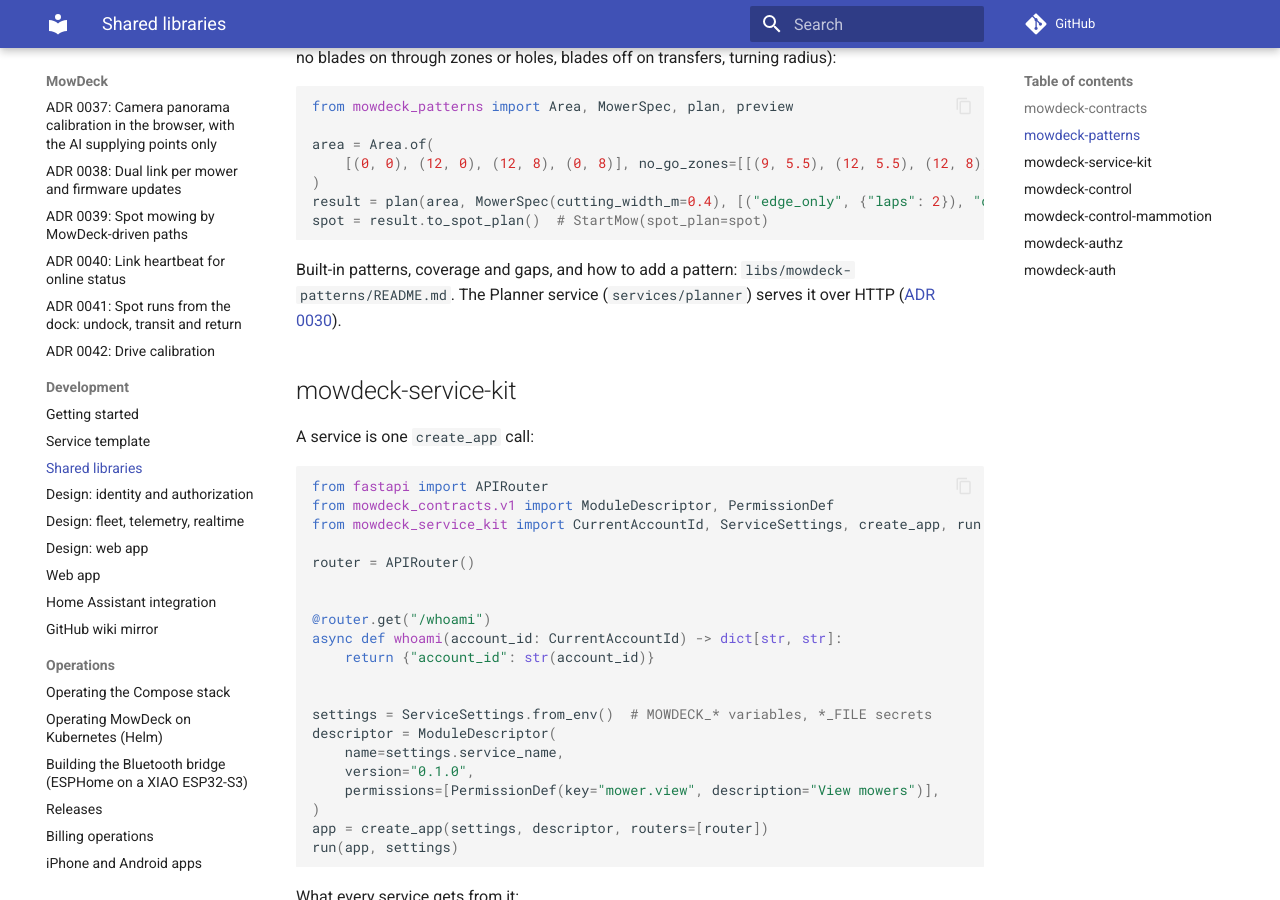
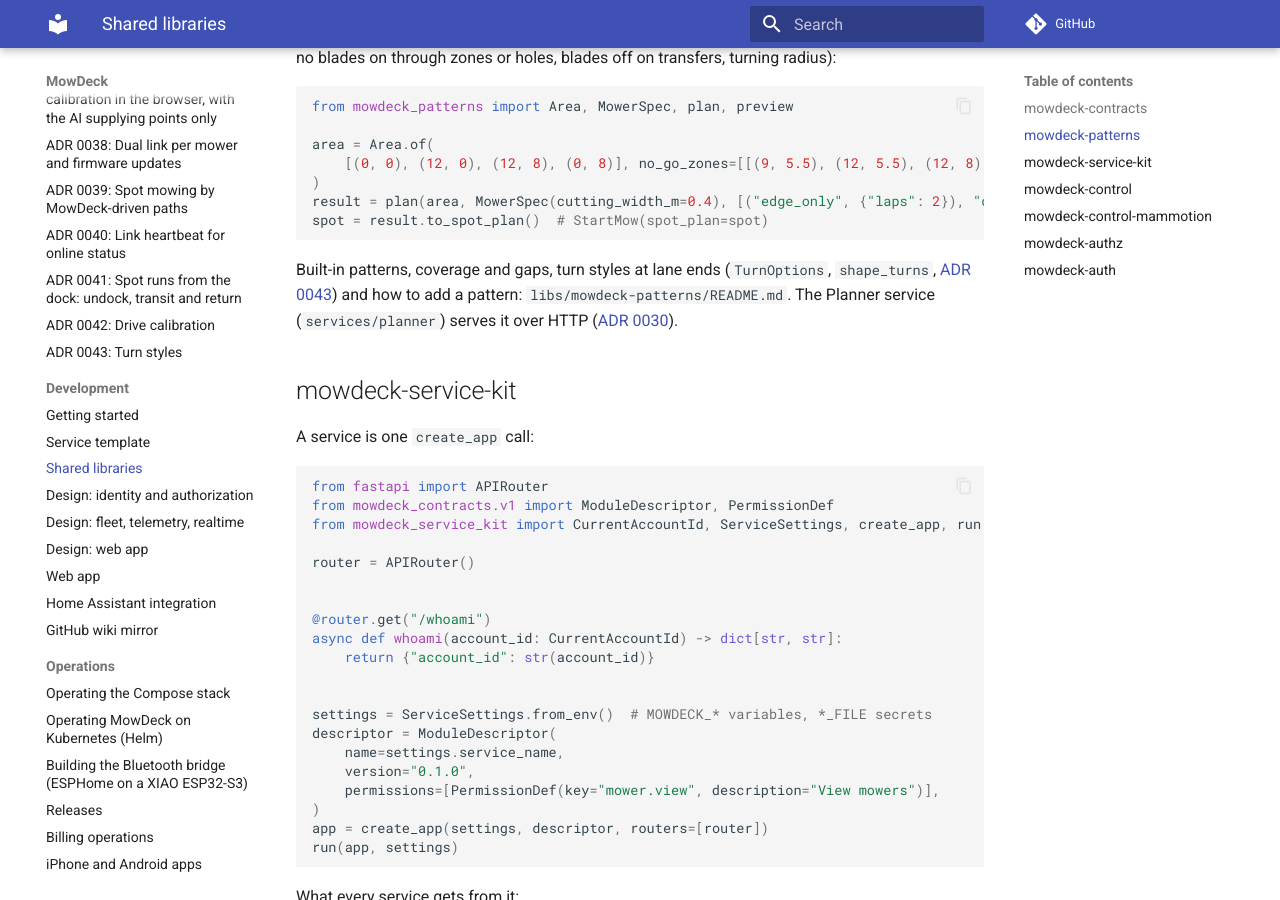
Before and after one commit to lukislp/mowdeck, an MkDocs documentation site: the page built from docs/dev/libraries.md, in a window 1280 px wide and 900 px high, scrolled down 2788 px. Built offline with MkDocs 1.6.1 and Material for MkDocs 9.7.7, drawn with Linux system fonts in a browser that asks for light colours; comment, search, counter and statistics services are not loaded; some of the changed text lies outside the part shown.

Commit message:
docs: ADR 0043 turn styles
Turn styles for spot runs with a section on manufacturer independence;
ADR 0030 and 0039 amended, READMEs, libraries and phases updated.

````diff
--- a/docs/dev/libraries.md
+++ b/docs/dev/libraries.md
@@ -69,7 +69,7 @@ result = plan(area, MowerSpec(cutting_width_m=0.4), [("edge_only", {"laps": 2}),
 spot = result.to_spot_plan()  # StartMow(spot_plan=spot)
 ```
 
-Built-in patterns, coverage and gaps, and how to add a pattern: `libs/mowdeck-patterns/README.md`. The Planner service (`services/planner`) serves it over HTTP ([ADR 0030](../adr/0030-mowing-patterns-and-planner.md)).
+Built-in patterns, coverage and gaps, turn styles at lane ends (`TurnOptions`, `shape_turns`, [ADR 0043](../adr/0043-turn-styles.md)) and how to add a pattern: `libs/mowdeck-patterns/README.md`. The Planner service (`services/planner`) serves it over HTTP ([ADR 0030](../adr/0030-mowing-patterns-and-planner.md)).
 
 ## mowdeck-service-kit
 
@@ -147,7 +147,7 @@ flowchart LR
 | `plan_to_native_job` | neutral request (areas, pattern, angle, spacing, border laps) to a native job, `UnsupportedPattern` otherwise |
 | `geo` | local metres to WGS84 and back, point in polygon |
 | `testing` | `ManualClock` and `ManualTimers` to test timing without sleeping |
-| `SpotMowRun` | spot mowing driven by MowDeck ([ADR 0039](../adr/0039-spot-mowing-by-mowdeck-driven-paths.md)): drives a Planner plan with joystick frames through the controller (`SpotMow`, rule 12), with a `Geofence` from the map, pure-pursuit steering, RTK pauses and aborts; reads only the neutral state; uses a drive calibration (`SpotRunConfig.calibrated`) and ends `stalled` without progress ([ADR 0042](../adr/0042-drive-calibration.md)) |
+| `SpotMowRun` | spot mowing driven by MowDeck ([ADR 0039](../adr/0039-spot-mowing-by-mowdeck-driven-paths.md)): drives a Planner plan with joystick frames through the controller (`SpotMow`, rule 12), with a `Geofence` from the map, pure-pursuit steering, RTK pauses and aborts; reads only the neutral state; uses a drive calibration (`SpotRunConfig.calibrated`) and ends `stalled` without progress ([ADR 0042](../adr/0042-drive-calibration.md)); turns as the resolved turn style says, at most 15 °/s on shaped turns, reverse legs backwards with the blades off ([ADR 0043](../adr/0043-turn-styles.md)) |
 | `DriveCalibrationRun` | drive calibration ([ADR 0042](../adr/0042-drive-calibration.md)): forward and turn steps over the drive channel (`DriveCalibrate`, rule 13), measures each step over its steady window (without the first 1.5 s, at least 4 reports in 3 s, else `invalid`), drops inconsistent turn pairs and outliers, fits full-scale speed, yaw rate and dead zones from at least two points per axis; blades off, room check, 1.5 m forward budget |
 
 ```python
--- a/mkdocs.yml
+++ b/mkdocs.yml
@@ -83,6 +83,7 @@ nav:
       - adr/0040-link-heartbeat-for-online-status.md
       - adr/0041-spot-runs-from-the-dock-undock-transit-return.md
       - adr/0042-drive-calibration.md
+      - adr/0043-turn-styles.md
   - Development:
       - dev/getting-started.md
       - dev/service-template.md
````
Also changed, not shown: docs/adr/0030-mowing-patterns-and-planner.md (+1 -1 lines), docs/adr/0039-spot-mowing-by-mowdeck-driven-paths.md (+1 -1 lines), docs/adr/0043-turn-styles.md (added, +47 -0 lines), docs/adr/README.md (+1 -0 lines), docs/phases.md (+1 -0 lines).
